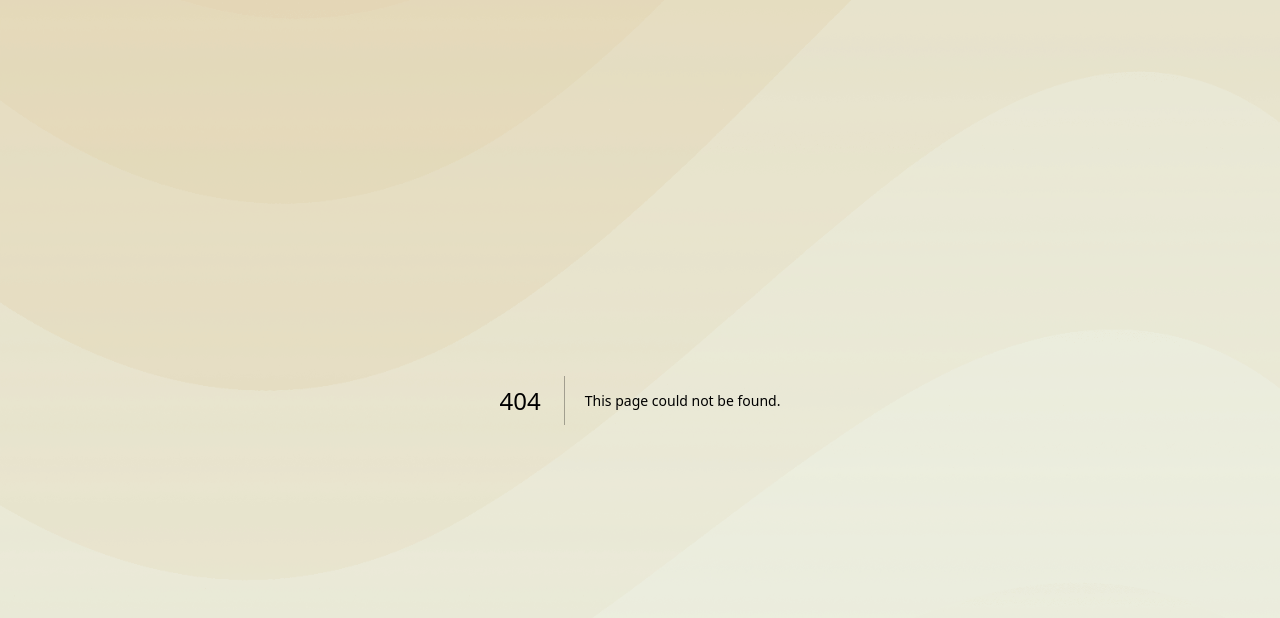
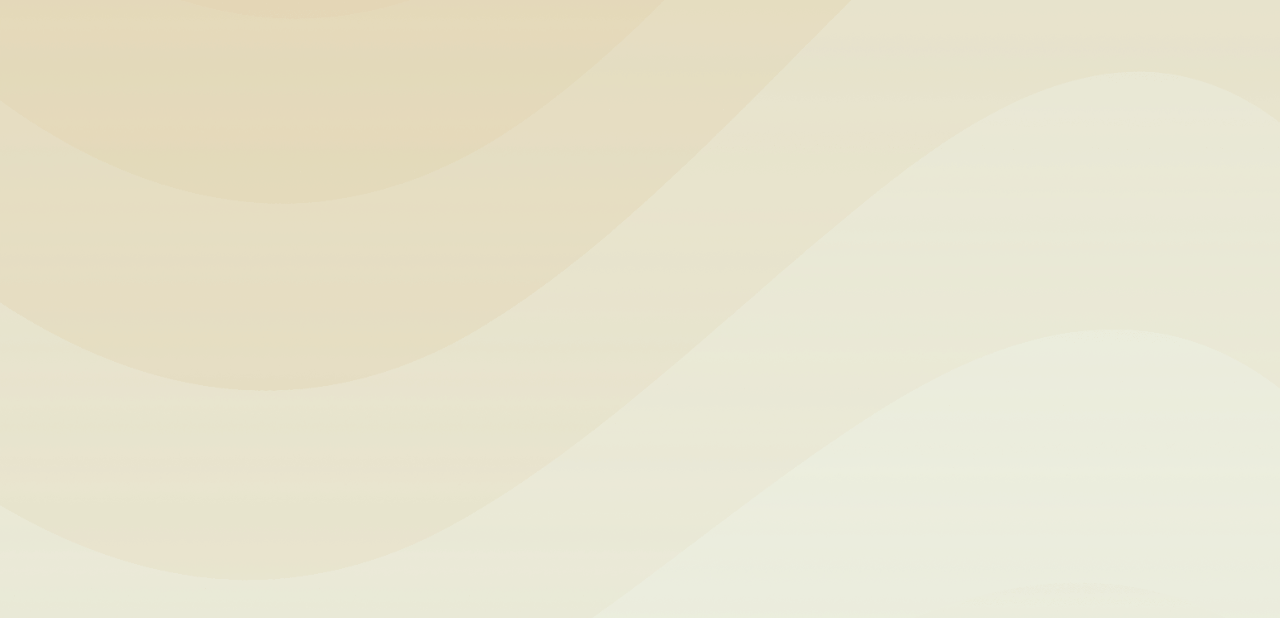
Before and after one commit to shardul-m/rune, a Next.js app: page /mint in a window 1280 px wide. Before the commit this address had no page. Shown: the top 618 px of the page. Built offline with nearby package versions, Linux system fonts and the light colour scheme.

Commit message:
initialize new pages

```diff
--- /dev/null
+++ b/app/mint/page.tsx
@@ -0,0 +1,3 @@
+export default function MintPage() {
+  return <main className="w-full min-h-screen"></main>
+}
--- /dev/null
+++ b/app/transfer/page.tsx
@@ -0,0 +1,3 @@
+export default function TransferPage() {
+  return <main className=""></main>
+}
```
